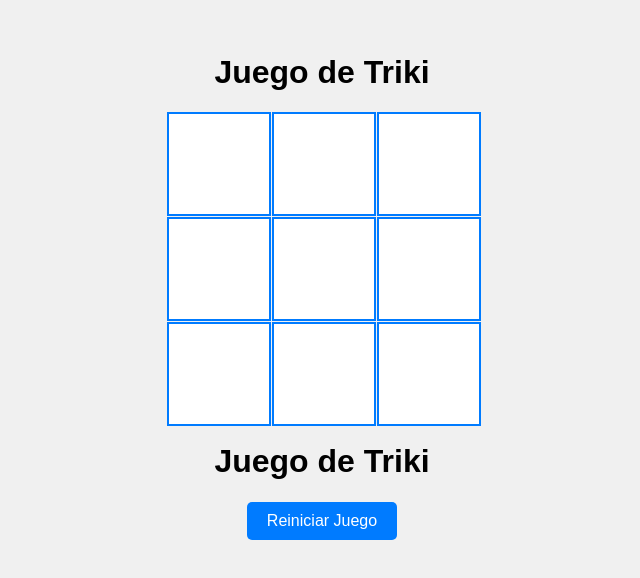
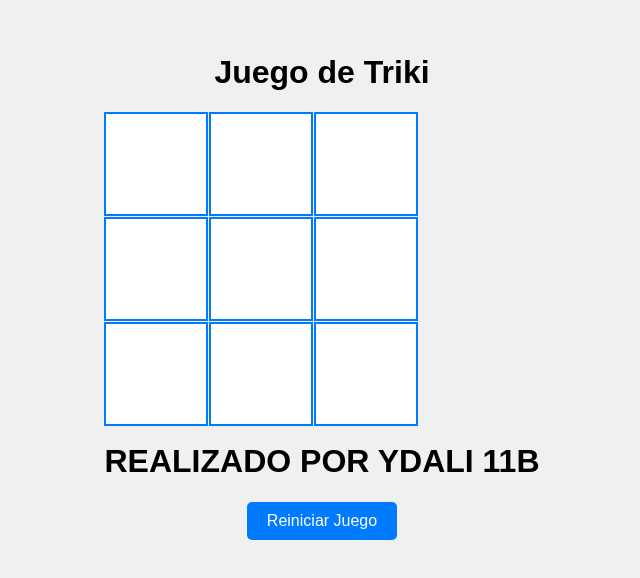
Before and after one commit to alegria0-0/triki, a plain HTML site: page index.html in a window 1280 px wide. Shown: the part 112-690 px from the top of the page, without its empty margins (318-958 px from the left). Drawn offline with Linux system fonts and the light colour scheme.

Commit message:
Update index.html

```diff
--- a/index.html
+++ b/index.html
@@ -10,7 +10,7 @@
     <div class="container">
         <h1>Juego de Triki </h1>
         <div id="board" class="board"></div>
-         <h1>Juego de Triki </h1>
+         <h1>REALIZADO POR YDALI 11B </h1>
         <button id="reset">Reiniciar Juego</button>
         <div id="message"></div>
     </div>
```
